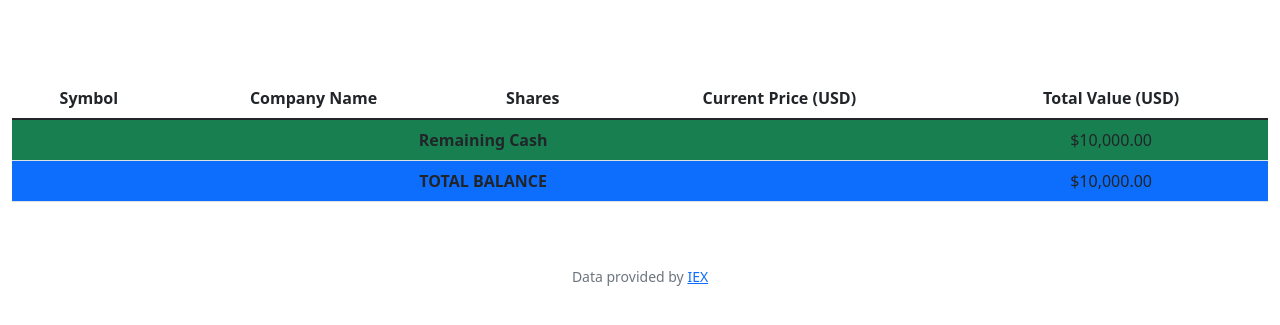
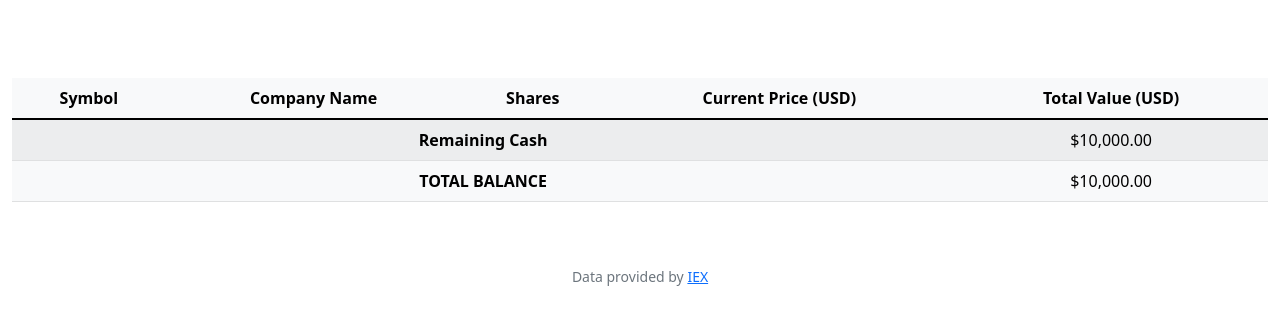
Before and after one commit to KashyapBathina/CS_50, a Flask app: page / in a window 1280 px wide. Shown: the part 76-401 px from the top of the page. Run offline with Flask 2, Linux system fonts and the light colour scheme; a user stored in the database is signed in; data comes from the database, SQL or seed files in the repository; data that the repository does not hold is empty; some libraries are stand-ins or nearby versions.

Commit message:
Fri, Jul 8, 2022, 1:09 AM +00:00

```diff
--- a/finance/templates/history.html
+++ b/finance/templates/history.html
@@ -6,7 +6,7 @@
 
 {% block main %}
 
-    <table style='margin-top: 30px' class="table table-striped table-dark">
+    <table style='margin-top: 30px' class="table table-striped table-light">
         <thead>
         <tr>
             <th scope="col"> Transaction Type </th>
--- a/finance/templates/index.html
+++ b/finance/templates/index.html
@@ -6,7 +6,7 @@
 
 {% block main %}
 
-    <table style='margin-top: 30px' class="table table-striped">
+    <table style='margin-top: 30px' class="table table-striped table-light">
       <thead>
         <tr>
           <th scope="col"> Symbol </th>
```
Also changed, not shown: 2 other files.
